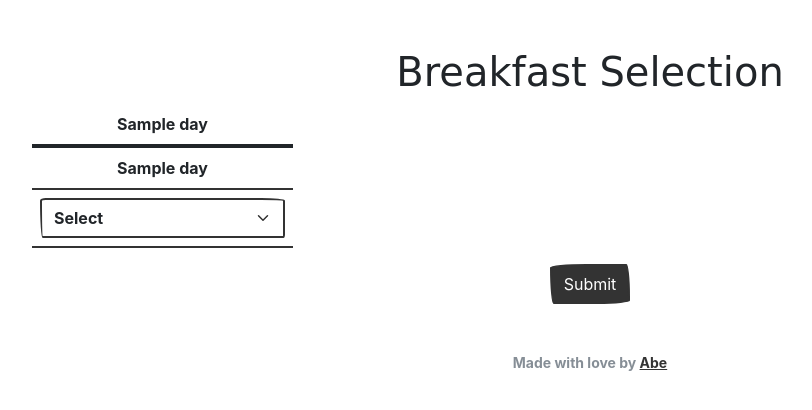
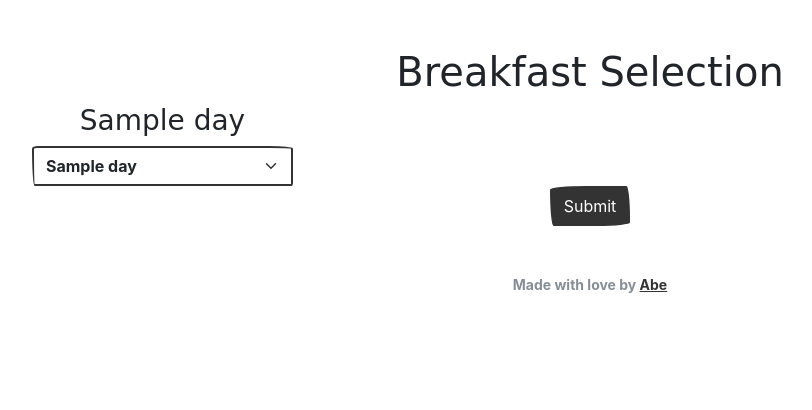
Before and after one commit to abe-101/bagel-shop, a Flask app: template templates/index.html in a window 1280 px wide. Shown: the part 68-478 px from the top of the page, without its empty margins (50-862 px from the left). Run offline with Flask 2, Linux system fonts and the light colour scheme; the template is opened without the code that fills it: most values are stand-ins (such as "Sample title", 1, 10 or a date in 2020); some libraries are stand-ins or nearby versions; some web fonts are replaced.

Commit message:
remove table

```diff
--- a/templates/index.html
+++ b/templates/index.html
@@ -6,39 +6,22 @@ Breakfast Selection
 
 {% block main %}
 <h1>Breakfast Selection</h1>
+<form data-bitwarden-watching="1" action="/selection" method="POST">
     <div class="container">
-        <form action="/selection" method="post">
         <div class="row row-cols-1 row-cols-sm-2 row-cols-md-4">
             {% for day in selection %}
             <div class="col">
-                     <table class="table">
-                         <thead>
-                             <tr>
-                                 <th>{{ day }}</th>
-                             </tr>
-                         </thead>
-                         <tbody>
-                             <tr>
-                                 <td> {{ selection[day] }} </td>
-                             </tr>
-                             <tr>
-                                 <td>
-                                     <select class="form-select"name="{{ day }}">
-                                         <option value="none" selected disabled hidden>Select</option>
+                <h3>{{ day }}</h3>
+                 <select class="form-select" name="{{ day }}">
+                    <option value="{{ selection[day] }}" selected >{{ selection[day] }}</option>
                     {% for item in menu %}
                         <option value="{{ item }}">{{ item }}</option>
                     {% endfor %}
                 </select>
-                                 </td>
-                             </tr>
-                         </tbody>
-                     </table>
             </div>
             {% endfor %}
         </div>
-            <div>
-                <input type="button" class="btn btn-primary" value="Submit">
     </div>
+    <button type="submit" class="btn btn-primary">Submit</button>
 </form>
-    </div>
 {% endblock %}
```
Lines whose indentation alone changed are shown as unchanged.
